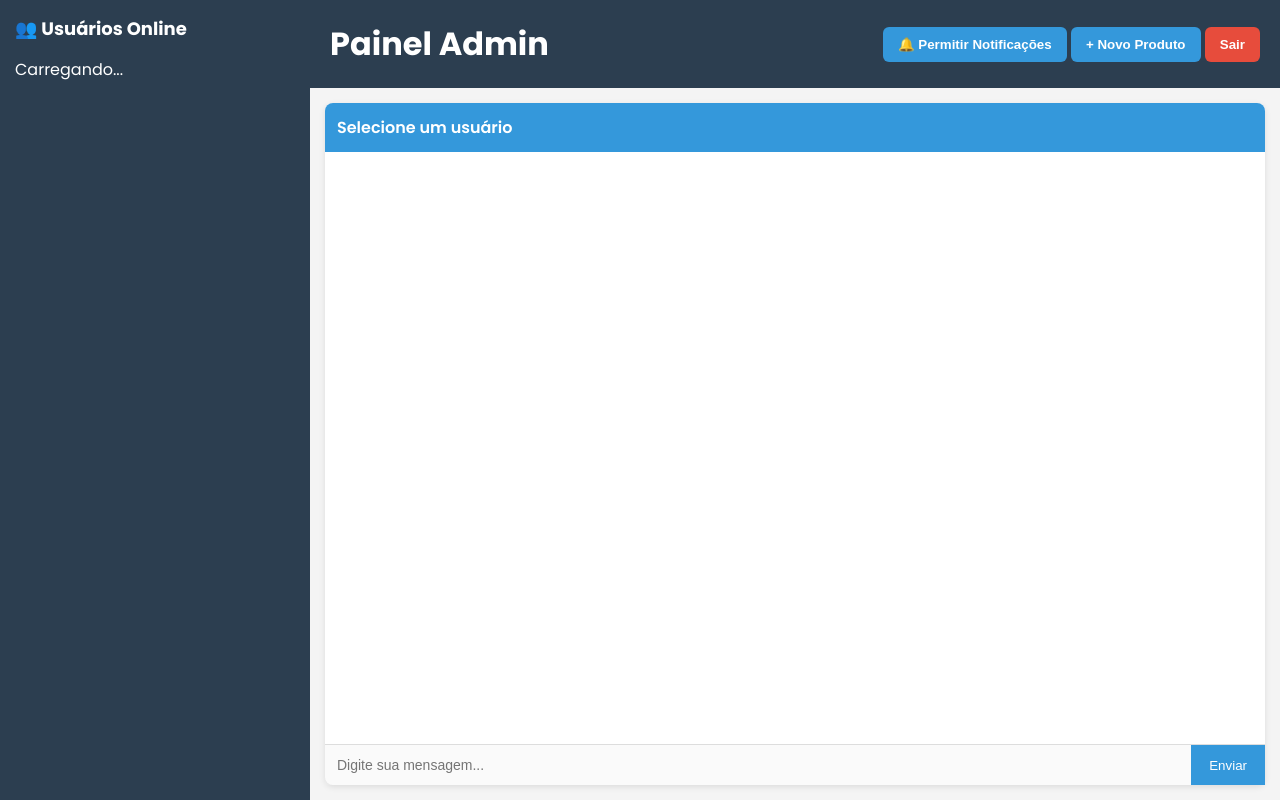
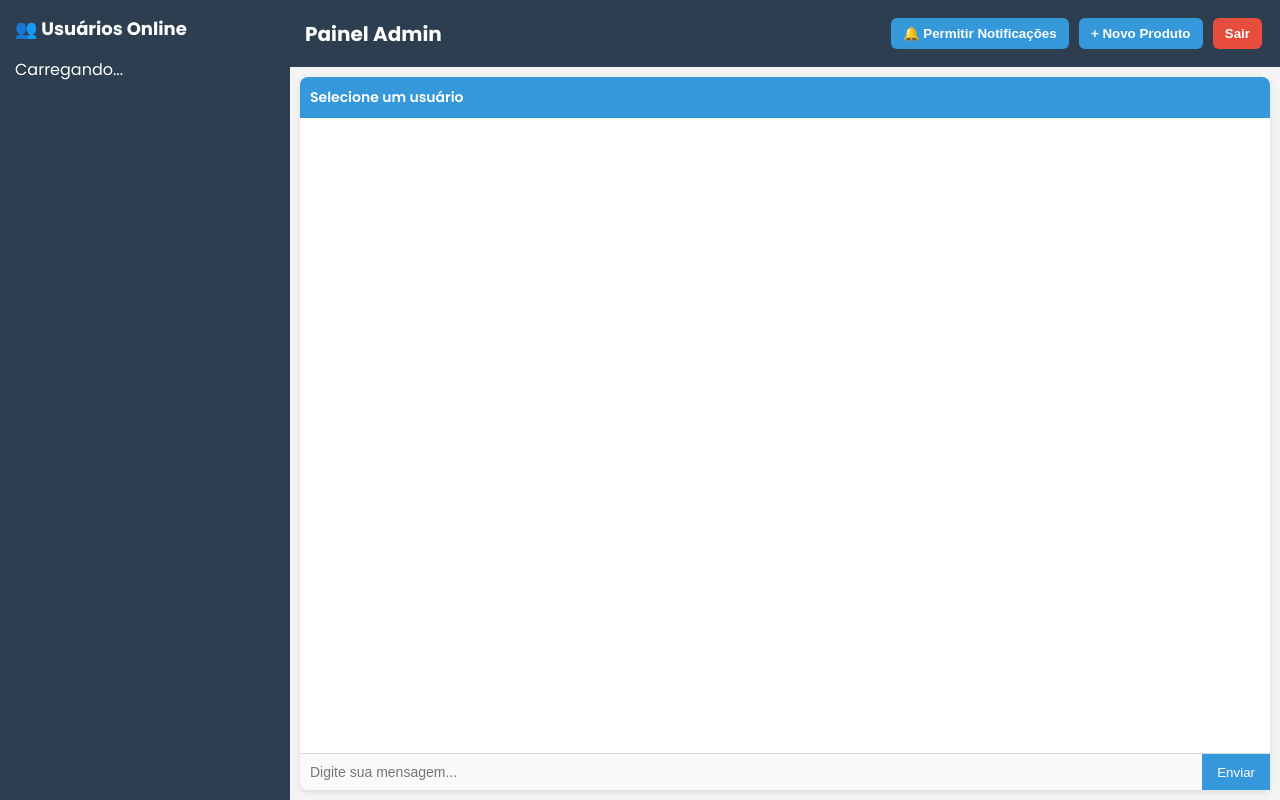
Before and after one commit to wiggers12/ecomercie, a Flask app: page /admin in a window 1280 px wide. Run offline with Flask 3, Linux system fonts and the light colour scheme; some libraries are stand-ins or nearby versions.

Commit message:
Atualizar o admin.html

```diff
--- a/templates/admin.html
+++ b/templates/admin.html
@@ -8,56 +8,41 @@
   <link href="https://fonts.googleapis.com/css2?family=Poppins:wght@400;500;600;700&display=swap" rel="stylesheet">
   <link rel="stylesheet" href="https://cdnjs.cloudflare.com/ajax/libs/font-awesome/6.5.2/css/all.min.css">
 
-  <!-- OneSignal -->
-  <script src="https://cdn.onesignal.com/sdks/web/v16/OneSignalSDK.page.js" defer></script>
-  <script>
-    window.OneSignalDeferred = window.OneSignalDeferred || [];
-    OneSignalDeferred.push(async function(OneSignal) {
-      await OneSignal.init({
-        appId: "2525d779-4ba0-490c-9ac7-b171167053f7",
-        notifyButton: { enable: true }
-      });
-    });
-  </script>
-
   <style>
     body { margin:0; font-family:Poppins,sans-serif; background:#f4f4f4; display:flex; height:100vh; }
-
-    .sidebar { width:280px; background:#2c3e50; color:#fff; padding:15px; overflow-y:auto; }
+    .sidebar { width:260px; background:#2c3e50; color:#fff; padding:15px; overflow-y:auto; }
     .sidebar h2 { font-size:18px; margin:0 0 15px; }
     .session { background:#34495e; padding:10px; border-radius:6px; margin-bottom:8px; cursor:pointer; }
     .session.active { background:#3498db; }
-
-    .content { flex:1; display:flex; flex-direction:column; }
-
-    .header { background:#2c3e50; color:#fff; padding:20px; display:flex; justify-content:space-between; align-items:center; }
-    h1 { margin:0; }
-
-    .btn { padding:10px 15px; border:none; border-radius:6px; cursor:pointer; font-weight:600; }
+    .content { flex:1; display:flex; flex-direction:column; min-width:0; }
+    .header { background:#2c3e50; color:#fff; padding:15px; display:flex; justify-content:space-between; align-items:center; flex-wrap:wrap; }
+    h1 { margin:0; font-size:20px; }
+    .btn { padding:8px 12px; border:none; border-radius:6px; cursor:pointer; font-weight:600; margin:3px; }
     .btn-primary { background:#3498db; color:#fff; }
     .btn-danger { background:#e74c3c; color:#fff; }
-
-    .table { width:100%; margin-top:20px; border-collapse:collapse; background:#fff; }
-    .table th,.table td { padding:12px; border:1px solid #ddd; text-align:left; }
-
+    .table { width:100%; margin-top:15px; border-collapse:collapse; background:#fff; font-size:14px; }
+    .table th,.table td { padding:10px; border:1px solid #ddd; text-align:left; }
     .toast-container { position:fixed; bottom:20px; right:20px; z-index:9999; }
-    .toast { background:#2c3e50; color:#fff; padding:15px; border-radius:6px; margin-top:10px; }
-
+    .toast { background:#2c3e50; color:#fff; padding:12px; border-radius:6px; margin-top:10px; font-size:14px; }
     .modal { position:fixed;top:0;left:0;width:100%;height:100%;background:rgba(0,0,0,0.6);display:flex;align-items:center;justify-content:center;z-index:999; }
     .modal-content { background:#fff;padding:20px;border-radius:8px;width:400px;max-width:95%; }
     .modal-content label { display:block;margin-top:10px;font-weight:500; }
     .progress-bar { width:0%;height:5px;background:green;margin-top:5px; }
-
     /* Chat */
-    .chat { flex:1; display:flex; flex-direction:column; background:#fff; margin:15px; border-radius:8px; box-shadow:0 2px 6px rgba(0,0,0,0.1); }
-    .chat-header { background:#3498db; color:#fff; padding:12px; font-weight:600; border-radius:8px 8px 0 0; }
-    .chat-messages { flex:1; padding:15px; overflow-y:auto; display:flex; flex-direction:column; }
-    .msg { max-width:60%; padding:10px 14px; border-radius:12px; margin-bottom:8px; word-wrap:break-word; }
+    .chat { flex:1; display:flex; flex-direction:column; background:#fff; margin:10px; border-radius:8px; box-shadow:0 2px 6px rgba(0,0,0,0.1); min-height:300px; }
+    .chat-header { background:#3498db; color:#fff; padding:10px; font-weight:600; border-radius:8px 8px 0 0; font-size:14px; }
+    .chat-messages { flex:1; padding:10px; overflow-y:auto; display:flex; flex-direction:column; font-size:14px; }
+    .msg { max-width:70%; padding:8px 12px; border-radius:12px; margin-bottom:8px; word-wrap:break-word; }
     .msg.user { background:#ecf0f1; align-self:flex-start; }
     .msg.admin { background:#3498db; color:#fff; align-self:flex-end; }
     .chat-input { display:flex; border-top:1px solid #ddd; }
-    .chat-input input { flex:1; border:none; padding:12px; font-size:14px; }
-    .chat-input button { background:#3498db; color:#fff; border:none; padding:12px 18px; cursor:pointer; }
+    .chat-input input { flex:1; border:none; padding:10px; font-size:14px; }
+    .chat-input button { background:#3498db; color:#fff; border:none; padding:10px 15px; cursor:pointer; }
+    @media(max-width:768px){
+      body{flex-direction:column;}
+      .sidebar{width:100%; display:flex; overflow-x:auto;}
+      .session{flex:1; margin-right:5px;}
+    }
   </style>
 </head>
 <body>
@@ -109,56 +94,33 @@
 
     const app = initializeApp(firebaseConfig);
     const auth = getAuth(app);
-    const db = getFirestore(app);
     const storage = getStorage(app);
     const messaging = getMessaging(app);
 
-    if ("serviceWorker" in navigator) {
-      navigator.serviceWorker.register("/firebase-messaging-sw.js");
-    }
+    if ("serviceWorker" in navigator) navigator.serviceWorker.register("/firebase-messaging-sw.js");
 
-    onMessage(messaging, async (payload) => {
+    onMessage(messaging, (payload) => {
       const title = payload.notification?.title || "Nova Notificação";
       const body  = payload.notification?.body  || "Você recebeu uma mensagem";
-      if (Notification.permission === "granted") {
-        new Notification(title, { body, icon: "/icon-192.png" });
-      }
+      if (Notification.permission === "granted") new Notification(title, { body, icon: "/icon-192.png" });
       showToast(`${title} - ${body}`);
-    });
-
-    async function registerFcmToken(showAlert=false) {
-      const user = auth.currentUser;
-      if (!user) return;
-      try {
-        const token = await getToken(messaging, { vapidKey: "BNZLoKzBHSC6kWGUpglcgyo1_xkmS_zmO2ux_VDBEvn5Qai3NJeZfN2u612WVEvMyEao0e1V3rPeReBZVV2nNJg" });
-        if (token) {
-          const idToken = await user.getIdToken();
-          await fetch("/api/save_fcm_token", {
-            method: "POST",
-            headers: { "Content-Type": "application/json", "Authorization": "Bearer " + idToken },
-            body: JSON.stringify({ token })
-          });
-        }
-      } catch (err) { console.error(err); }
-    }
-
-    document.getElementById("btnPermissao").addEventListener("click", async () => {
-      const permission = await Notification.requestPermission();
-      if (permission === "granted") registerFcmToken(true);
     });
 
     function showToast(msg) {
       const container = document.getElementById("toast-container");
       const toast = document.createElement("div");
-      toast.className = "toast";
-      toast.innerText = msg;
-      container.appendChild(toast);
-      setTimeout(() => toast.remove(), 5000);
+      toast.className = "toast"; toast.innerText = msg;
+      container.appendChild(toast); setTimeout(() => toast.remove(), 4000);
     }
 
+    onAuthStateChanged(auth, (user) => {
+      if (!user) { window.location.href="/login"; return; }
+      renderProductsTable(); loadSessions();
+    });
+    window.logout = ()=>signOut(auth);
+
     async function renderProductsTable() {
-      const user = auth.currentUser;
-      if (!user) return;
+      const user = auth.currentUser; if (!user) return;
       const idToken = await user.getIdToken();
       const res = await fetch("/api/my_products", { headers: { "Authorization": "Bearer " + idToken } });
       const products = await res.json();
@@ -175,23 +137,17 @@
       document.getElementById("products-table-container").innerHTML = html;
     }
 
-    // --- Modal Produto ---
+    // Modal Produto
     window.openProductModal = () => {
       const modal = document.createElement("div");
       modal.className = "modal";
       modal.innerHTML = `
         <div class="modal-content">
           <h3>Novo Produto</h3>
-          <label>Nome:</label>
-          <input id="nomeProd">
-          <label>Preço:</label>
-          <input id="valorProd" type="number" step="0.01">
-          <label>Imagem:</label>
-          <input id="imgProd" type="file" accept="image/*">
-          <div id="img-progress" class="progress-bar"></div>
-          <label>Vídeo:</label>
-          <input id="videoProd" type="file" accept="video/*">
-          <div id="vid-progress" class="progress-bar"></div>
+          <label>Nome:</label><input id="nomeProd">
+          <label>Preço:</label><input id="valorProd" type="number" step="0.01">
+          <label>Imagem:</label><input id="imgProd" type="file" accept="image/*"><div id="img-progress" class="progress-bar"></div>
+          <label>Vídeo:</label><input id="videoProd" type="file" accept="video/*"><div id="vid-progress" class="progress-bar"></div>
           <button class="btn btn-primary" onclick="saveProduct()">Salvar</button>
           <button class="btn btn-danger" onclick="this.closest('.modal').remove()">Cancelar</button>
         </div>`;
@@ -204,54 +160,31 @@
         const task = uploadBytesResumable(storageRef, file);
         task.on("state_changed", snap => {
           document.getElementById(progressId).style.width = (snap.bytesTransferred / snap.totalBytes * 100) + "%";
-        }, reject, async () => {
-          const url = await getDownloadURL(task.snapshot.ref);
-          resolve(url);
-        });
+        }, reject, async () => resolve(await getDownloadURL(task.snapshot.ref)));
       });
     }
 
     window.saveProduct = async () => {
-      const user = auth.currentUser;
-      const idToken = await user.getIdToken();
+      const user = auth.currentUser; const idToken = await user.getIdToken();
       let imgUrl="", vidUrl="";
       const imgFile=document.getElementById("imgProd").files[0];
       const vidFile=document.getElementById("videoProd").files[0];
       if (imgFile) imgUrl = await uploadFile(imgFile,"img-progress");
       if (vidFile) vidUrl = await uploadFile(vidFile,"vid-progress");
       const produto={ nome:document.getElementById("nomeProd").value, valor:parseFloat(document.getElementById("valorProd").value)||0, imagemUrl:imgUrl, videoUrl:vidUrl };
-      await fetch("/api/products",{
-        method:"POST", headers:{"Content-Type":"application/json","Authorization":"Bearer "+idToken},
-        body:JSON.stringify(produto)
-      });
-      document.querySelector(".modal").remove();
-      renderProductsTable();
-      showToast("✅ Produto adicionado com sucesso!");
+      await fetch("/api/products",{method:"POST", headers:{"Content-Type":"application/json","Authorization":"Bearer "+idToken}, body:JSON.stringify(produto)});
+      document.querySelector(".modal").remove(); renderProductsTable(); showToast("✅ Produto adicionado!");
     };
-
-    // --- Auth + Chat ---
-    onAuthStateChanged(auth, (user) => {
-      if (!user) { window.location.href="/login"; return; }
-      renderProductsTable();
-      loadSessions();
-    });
-    window.logout = ()=>signOut(auth);
 
     // --- CHAT ---
     let selectedSession = null;
-
     async function loadSessions() {
       try {
-        const user = auth.currentUser;
-        if (!user) return;
+        const user = auth.currentUser; if (!user) return;
         const idToken = await user.getIdToken();
-
-        const res = await fetch("/api/sessions", {
-          headers: { "Authorization": "Bearer " + idToken }
-        });
+        const res = await fetch("/api/sessions", { headers: { "Authorization": "Bearer " + idToken } });
         const sessions = await res.json();
-        const list = document.getElementById("sessions");
-        list.innerHTML = "";
+        const list = document.getElementById("sessions"); list.innerHTML = "";
         sessions.forEach(s => {
           const div = document.createElement("div");
           div.className = "session" + (s.id === selectedSession ? " active" : "");
@@ -259,9 +192,7 @@
           div.onclick = () => selectSession(s.id);
           list.appendChild(div);
         });
-      } catch (e) {
-        console.error("Erro ao carregar sessões:", e);
-      }
+      } catch (e) { console.error(e); }
     }
 
     async function selectSession(id) {
@@ -274,20 +205,14 @@
 
     async function loadMessages() {
       if (!selectedSession) return;
-      const user = auth.currentUser;
-      const idToken = await user.getIdToken();
-
-      const res = await fetch(`/api/get_messages/${selectedSession}`, {
-        headers: { "Authorization": "Bearer " + idToken }
-      });
+      const user = auth.currentUser; const idToken = await user.getIdToken();
+      const res = await fetch(`/api/get_messages/${selectedSession}`, { headers: { "Authorization": "Bearer " + idToken } });
       const msgs = await res.json();
-      const box = document.getElementById("chat-messages");
-      box.innerHTML = "";
+      const box = document.getElementById("chat-messages"); box.innerHTML = "";
       msgs.forEach(m => {
         const div = document.createElement("div");
         div.className = "msg " + (m.sender === "user" ? "user" : "admin");
-        div.textContent = m.text;
-        box.appendChild(div);
+        div.textContent = m.text; box.appendChild(div);
       });
       box.scrollTop = box.scrollHeight;
     }
@@ -295,13 +220,8 @@
     async function sendMessage() {
       const text = document.getElementById("chat-text").value.trim();
       if (!text || !selectedSession) return;
-      await fetch("/api/send_message", {
-        method:"POST",
-        headers:{"Content-Type":"application/json"},
-        body:JSON.stringify({ session_id:selectedSession, text, sender:"admin" })
-      });
-      document.getElementById("chat-text").value = "";
-      loadMessages();
+      await fetch("/api/send_message", {method:"POST", headers:{"Content-Type":"application/json"}, body:JSON.stringify({ session_id:selectedSession, text, sender:"admin" })});
+      document.getElementById("chat-text").value = ""; loadMessages();
     }
 
     setInterval(() => { loadSessions(); loadMessages(); }, 3000);
```
